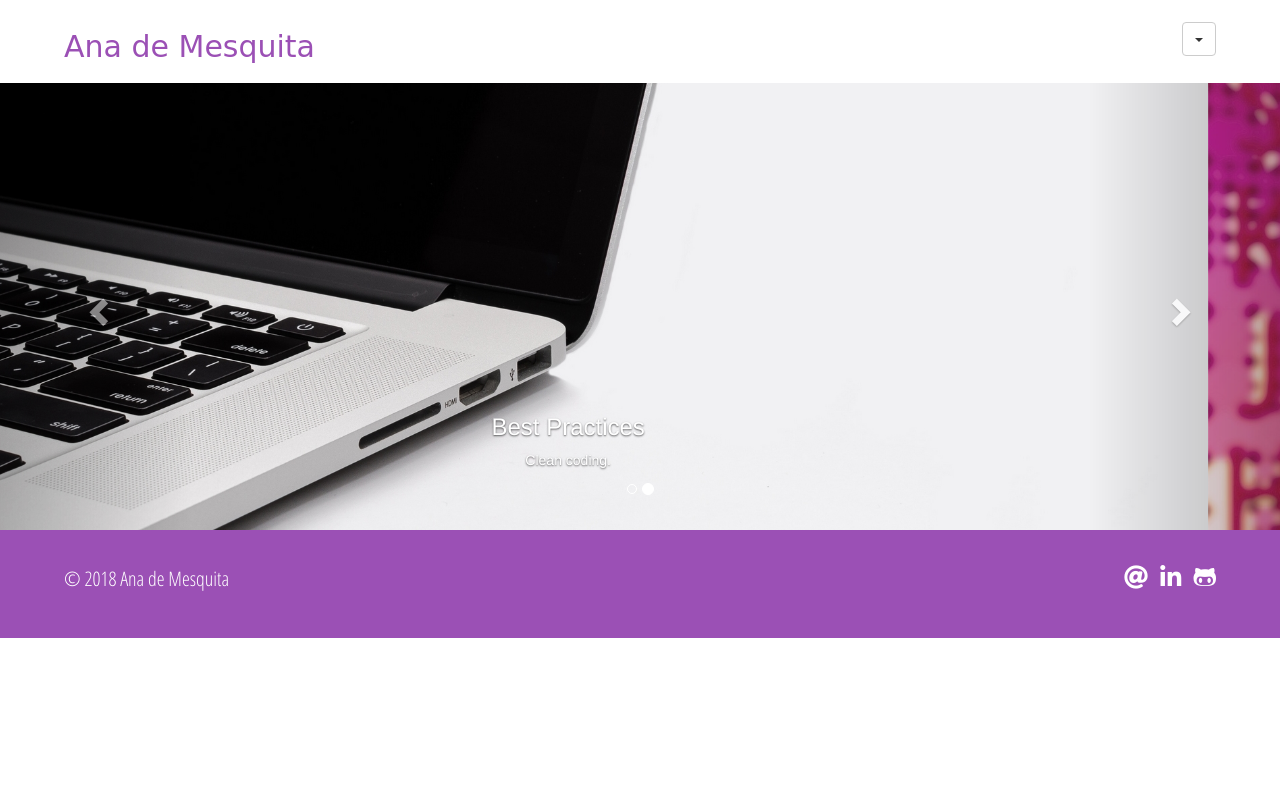
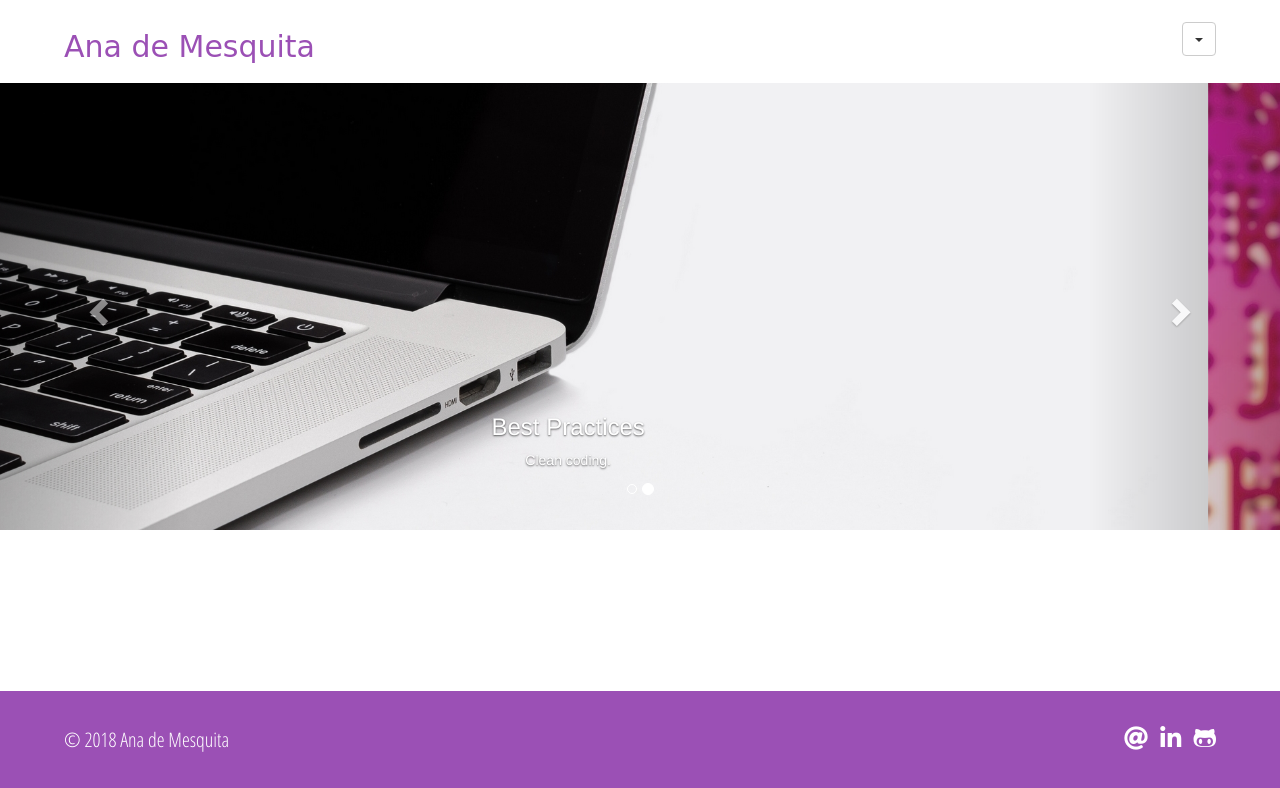
Before and after one commit to anaccerq/anaccerq.github.io, a plain HTML site: page index.html in a window 1280 px wide. Drawn offline with nearby package versions, Linux system fonts and the light colour scheme; a web font is replaced by a local one.

Commit message:
fixed footer

```diff
--- a/styles.css
+++ b/styles.css
@@ -77,10 +77,13 @@
 }
 
 .main-footer{
+    position:absolute;
     background:#9B50B5;
     font-family: 'Open Sans Condensed', sans-serif;
     color:white;
     padding: 35px 5%;
+    bottom: 0px;
+    width:100%;
 }
 
 .main-footer a{
```
